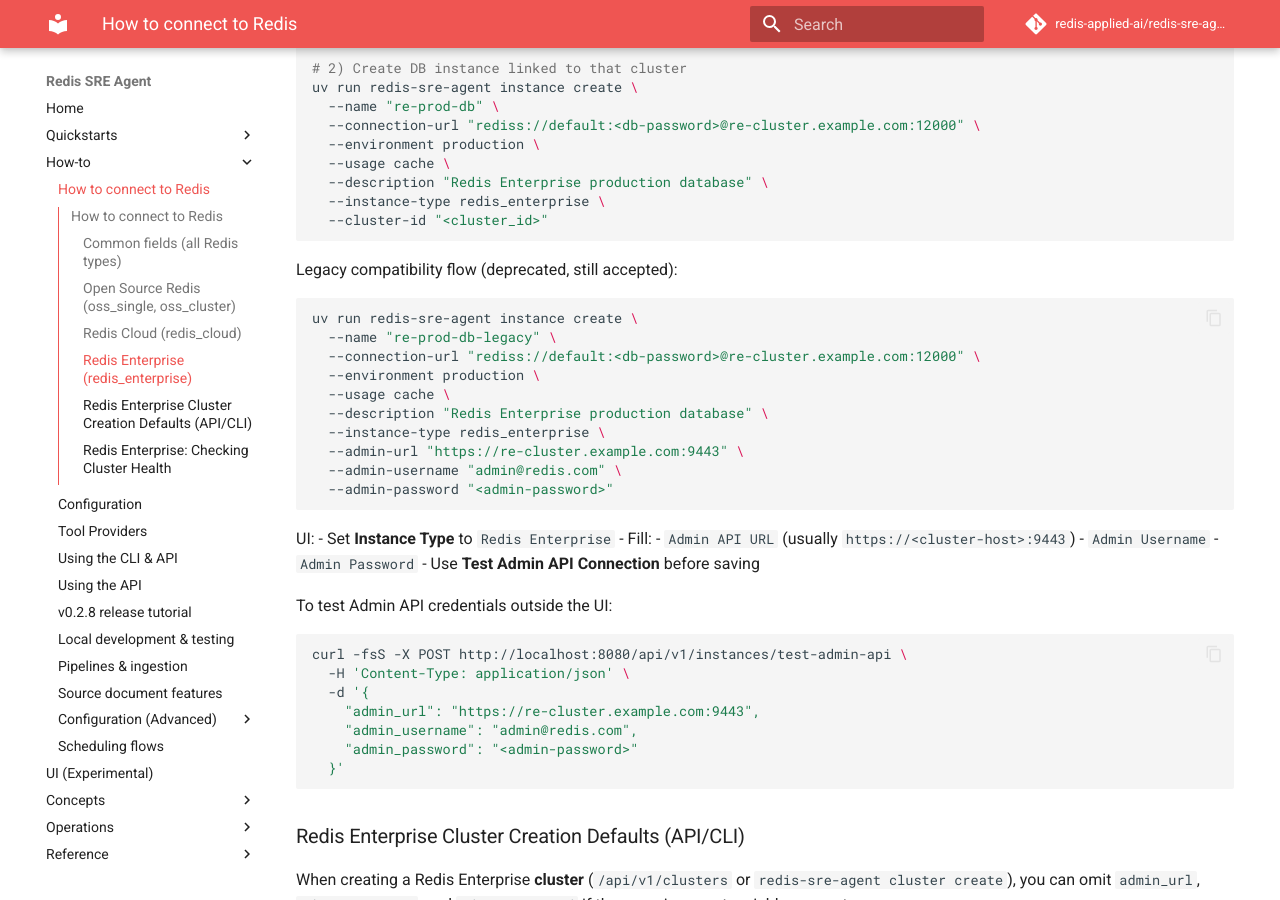
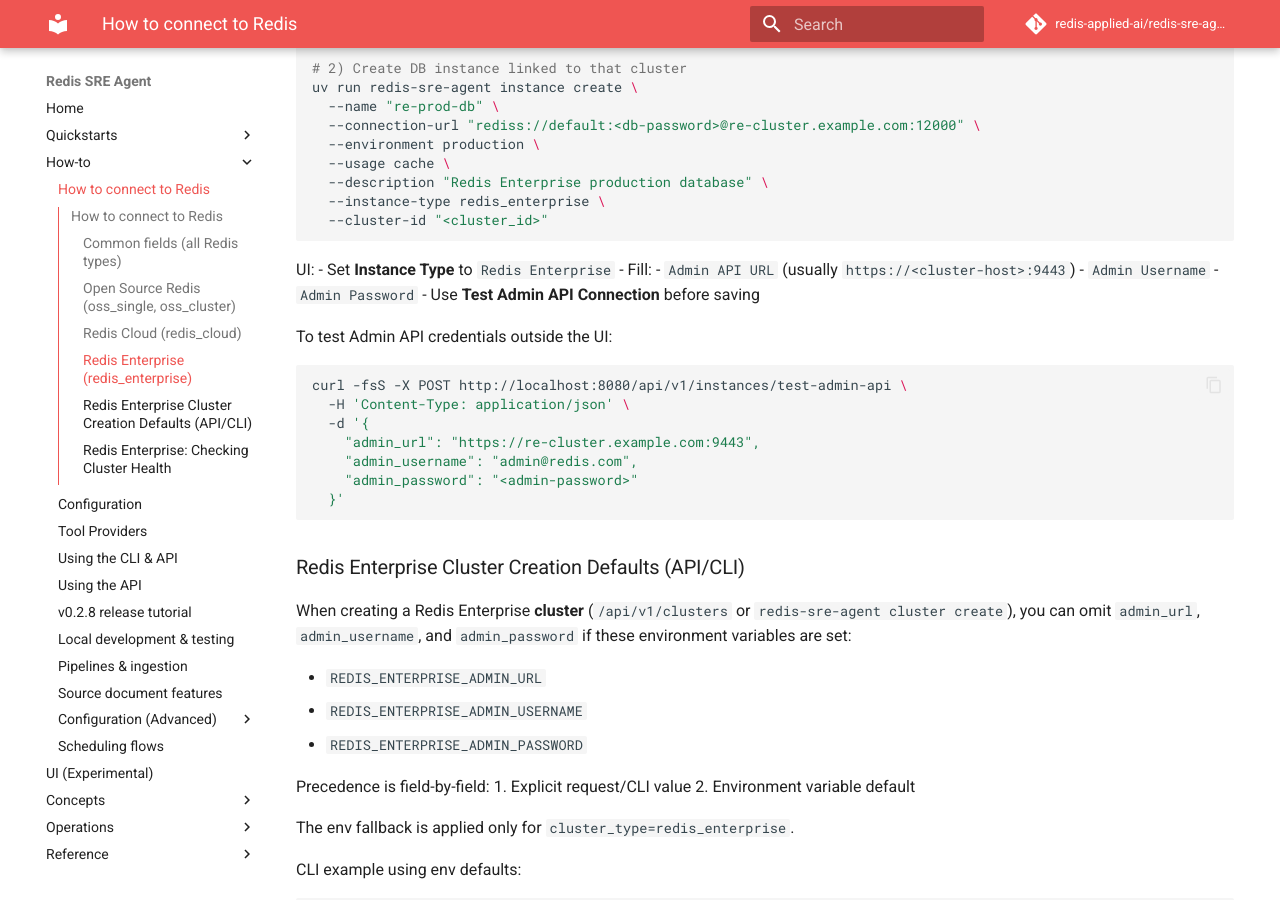
Before and after one commit to redis-applied-ai/redis-sre-agent, an MkDocs documentation site: the page built from docs/how-to/connect-to-redis.md, in a window 1280 px wide and 900 px high, scrolled down 2391 px. Built offline with MkDocs 1.6.1 and Material for MkDocs 9.7.7, drawn with Linux system fonts in a browser that asks for light colours; comment, search, counter and statistics services are not loaded.

````diff
--- a/docs/how-to/connect-to-redis.md
+++ b/docs/how-to/connect-to-redis.md
@@ -140,21 +140,6 @@ uv run redis-sre-agent instance create \
   --cluster-id "<cluster_id>"
 ```
 
-Legacy compatibility flow (deprecated, still accepted):
-
-```bash
-uv run redis-sre-agent instance create \
-  --name "re-prod-db-legacy" \
-  --connection-url "rediss://default:<db-password>@re-cluster.example.com:12000" \
-  --environment production \
-  --usage cache \
-  --description "Redis Enterprise production database" \
-  --instance-type redis_enterprise \
-  --admin-url "https://re-cluster.example.com:9443" \
-  --admin-username "admin@redis.com" \
-  --admin-password "<admin-password>"
-```
-
 UI:
 - Set **Instance Type** to `Redis Enterprise`
 - Fill:
--- a/pyproject.toml
+++ b/pyproject.toml
@@ -4,7 +4,7 @@ build-backend = "hatchling.build"
 
 [project]
 name = "redis-sre-agent"
-version = "0.2.7"
+version = "0.2.8"
 description = "A LangGraph-based Redis SRE Agent for infrastructure monitoring and incident response"
 readme = "README.md"
 license = {file = "LICENSE.txt"}
````
Also changed, not shown: docs/how-to/api.md (+1 -3 lines), docs/how-to/release-v0.2.8-tutorial.md (+0 -1 lines), docs/quickstarts/vm-deployment.md (+2 -2 lines), 1 other file.
